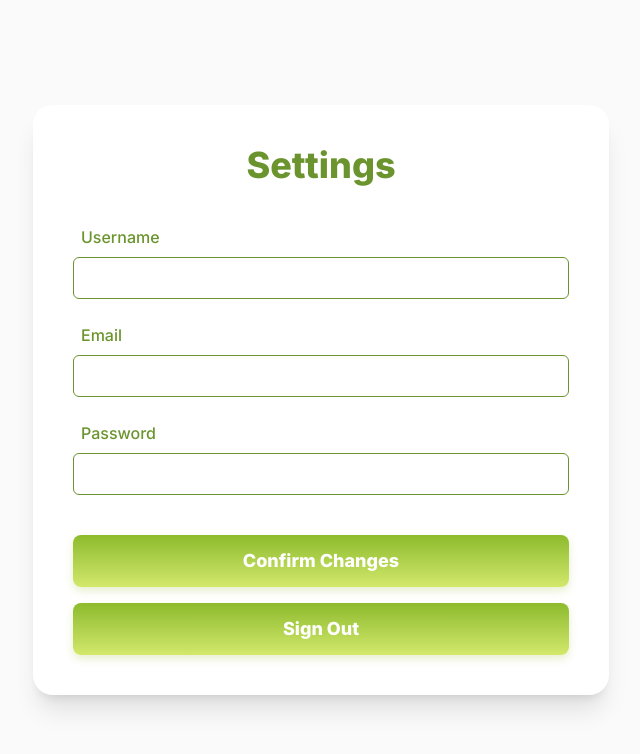
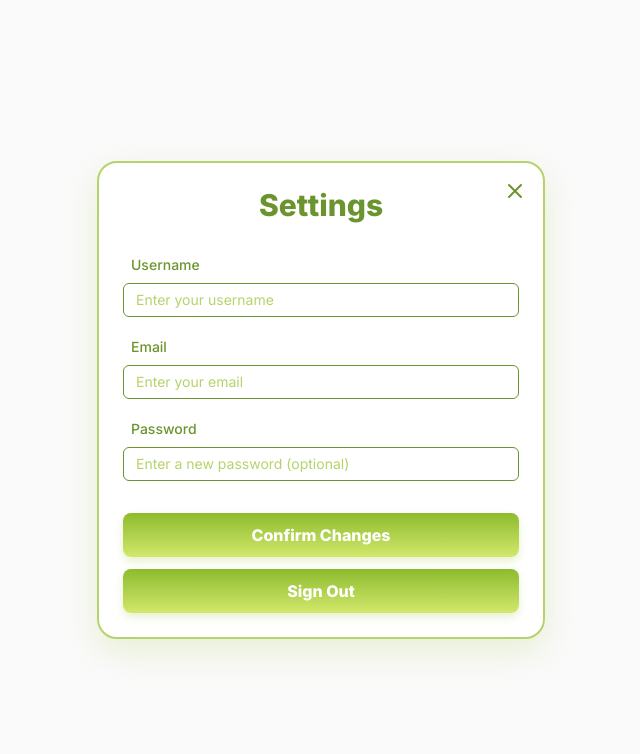
Before and after one commit to hanxxiiz/spriggly-final, a Next.js app: page /dashboard/settings in a window 1280 px wide. Shown: the top 754 px of the page, without its empty margins (319-959 px from the left). Built offline with nearby package versions, Linux system fonts and the light colour scheme; no server answers.

Commit message:
Update page.tsx
made the setting page wala pa siya sa katong nav bar tho kay naglibog kog implement ana

```diff
--- a/src/app/dashboard/settings/page.tsx
+++ b/src/app/dashboard/settings/page.tsx
@@ -2,6 +2,7 @@
 
 import { useState, useEffect } from 'react';
 import { useSession, signOut } from 'next-auth/react';
+import { useRouter } from 'next/navigation';
 
 export default function SettingsPage() {
   const { data: session, status } = useSession();
@@ -10,6 +11,7 @@ export default function SettingsPage() {
   const [password, setPassword] = useState('');
   const [loading, setLoading] = useState(false);
   const [message, setMessage] = useState('');
+  const router = useRouter();
 
   useEffect(() => {
     if (session?.user) {
@@ -47,43 +49,54 @@ export default function SettingsPage() {
   if (status === 'loading') return <div>Loading...</div>;
 
   return (
-    <div className="min-h-screen flex items-center justify-center bg-[#fafafa]" style={{borderRadius: '20px'}}>
-      <div className="bg-white rounded-2xl shadow-xl p-10 w-full max-w-xl flex flex-col items-center" style={{borderRadius: '20px', border: 'none'}}>
-        <h2 className="text-4xl font-extrabold text-center text-[#6b942e] mb-10" style={{fontFamily: 'inherit'}}>Settings</h2>
-        <form onSubmit={handleUpdate} className="w-full flex flex-col gap-6">
-          <div className="flex flex-col gap-2">
-            <label className="text-[#6b942e] font-medium ml-2">Username</label>
+    <div className="min-h-screen flex items-center justify-center bg-[#fafafa] px-2 sm:px-4">
+      <div className="relative bg-white rounded-2xl shadow-2xl p-3 sm:p-5 md:p-6 w-full max-w-xs sm:max-w-sm md:max-w-md flex flex-col items-center border-2 border-[#b6d36b]" style={{borderRadius: '20px', border: '2px solid #b6d36b', boxShadow: '0 12px 32px #b6d36b44'}}>
+        <button
+          onClick={() => router.push('/dashboard')}
+          className="absolute top-3 right-3 text-[#6b942e] hover:text-[#8dbb2b] p-1 rounded-full focus:outline-none"
+          aria-label="Back to dashboard"
+        >
+          <svg xmlns="http://www.w3.org/2000/svg" fill="none" viewBox="0 0 24 24" strokeWidth={2} stroke="currentColor" className="w-6 h-6">
+            <path strokeLinecap="round" strokeLinejoin="round" d="M6 18L18 6M6 6l12 12" />
+          </svg>
+        </button>
+        <h2 className="text-xl sm:text-2xl md:text-3xl font-extrabold text-center text-[#6b942e] mb-4 sm:mb-6 md:mb-8" style={{fontFamily: 'inherit'}}>Settings</h2>
+        <form onSubmit={handleUpdate} className="w-full flex flex-col gap-3 sm:gap-4 md:gap-5">
+          <div className="flex flex-col gap-1 sm:gap-2">
+            <label className="text-[#6b942e] font-medium ml-1 sm:ml-2 text-xs sm:text-sm">Username</label>
             <input
               type="text"
-              className="border border-[#6b942e] rounded-md px-4 py-2 focus:outline-none focus:ring-2 focus:ring-[#b6d36b] transition w-full"
+              className="border border-[#6b942e] rounded-md px-2 sm:px-3 py-1.5 focus:outline-none focus:ring-2 focus:ring-[#b6d36b] transition w-full text-xs sm:text-sm bg-white text-[#222] placeholder-[#b6d36b]"
               value={username}
               onChange={e => setUsername(e.target.value)}
               required
+              placeholder="Enter your username"
             />
           </div>
-          <div className="flex flex-col gap-2">
-            <label className="text-[#6b942e] font-medium ml-2">Email</label>
+          <div className="flex flex-col gap-1 sm:gap-2">
+            <label className="text-[#6b942e] font-medium ml-1 sm:ml-2 text-xs sm:text-sm">Email</label>
             <input
               type="email"
-              className="border border-[#6b942e] rounded-md px-4 py-2 focus:outline-none focus:ring-2 focus:ring-[#b6d36b] transition w-full"
+              className="border border-[#6b942e] rounded-md px-2 sm:px-3 py-1.5 focus:outline-none focus:ring-2 focus:ring-[#b6d36b] transition w-full text-xs sm:text-sm bg-white text-[#222] placeholder-[#b6d36b]"
               value={email}
               onChange={e => setEmail(e.target.value)}
               required
+              placeholder="Enter your email"
             />
           </div>
-          <div className="flex flex-col gap-2">
-            <label className="text-[#6b942e] font-medium ml-2">Password</label>
+          <div className="flex flex-col gap-1 sm:gap-2">
+            <label className="text-[#6b942e] font-medium ml-1 sm:ml-2 text-xs sm:text-sm">Password</label>
             <input
               type="password"
-              className="border border-[#6b942e] rounded-md px-4 py-2 focus:outline-none focus:ring-2 focus:ring-[#b6d36b] transition w-full"
+              className="border border-[#6b942e] rounded-md px-2 sm:px-3 py-1.5 focus:outline-none focus:ring-2 focus:ring-[#b6d36b] transition w-full text-xs sm:text-sm bg-white text-[#222] placeholder-[#b6d36b]"
               value={password}
               onChange={e => setPassword(e.target.value)}
-              placeholder=""
+              placeholder="Enter a new password (optional)"
             />
           </div>
           <button
             type="submit"
-            className="w-full mt-4 bg-gradient-to-b from-[#8dbb2b] to-[#d3e86b] text-white font-extrabold py-3 rounded-lg shadow-md text-lg transition hover:brightness-105"
+            className="w-full mt-2 sm:mt-3 bg-gradient-to-b from-[#8dbb2b] to-[#d3e86b] text-white font-extrabold py-2 sm:py-2.5 rounded-lg shadow-md text-sm sm:text-base transition hover:brightness-105"
             disabled={loading}
             style={{boxShadow: '0 4px 8px #b6d36b55'}}
           >
@@ -92,12 +105,12 @@ export default function SettingsPage() {
         </form>
         <button
           onClick={handleSignOut}
-          className="w-full mt-4 bg-gradient-to-b from-[#8dbb2b] to-[#d3e86b] text-white font-extrabold py-3 rounded-lg shadow-md text-lg transition hover:brightness-105"
+          className="w-full mt-2 sm:mt-3 bg-gradient-to-b from-[#8dbb2b] to-[#d3e86b] text-white font-extrabold py-2 sm:py-2.5 rounded-lg shadow-md text-sm sm:text-base transition hover:brightness-105"
           style={{boxShadow: '0 4px 8px #b6d36b55'}}
         >
           Sign Out
         </button>
-        {message && <div className="mt-4 text-center text-[#6b942e] font-semibold">{message}</div>}
+        {message && <div className="mt-2 sm:mt-3 text-center text-[#6b942e] font-semibold text-xs sm:text-sm">{message}</div>}
       </div>
     </div>
   );
```
